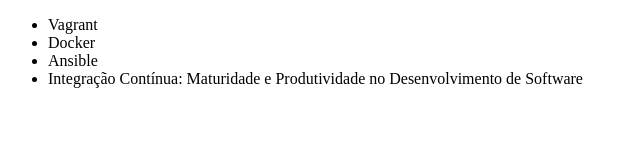
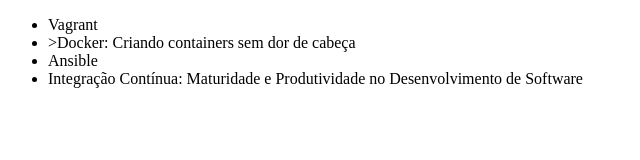
Before and after one commit to xMikahell/alura-ONE-git, a plain HTML site: page index.html in a window 1280 px wide. Shown: the whole page, without its empty margins (0-640 px from the left). Drawn offline with Linux system fonts and the light colour scheme.

Commit message:
Corrigindo nome do curso de Docker

```diff
--- a/index.html
+++ b/index.html
@@ -9,7 +9,7 @@
 <body>
     <ul>
         <li>Vagrant</li>
-        <li>Docker</li>
+        <li>>Docker: Criando containers sem dor de cabeça</li>
         <li>Ansible</li>
         <li>Integração Contínua: Maturidade e Produtividade no Desenvolvimento de Software</li>
     </ul>
```
